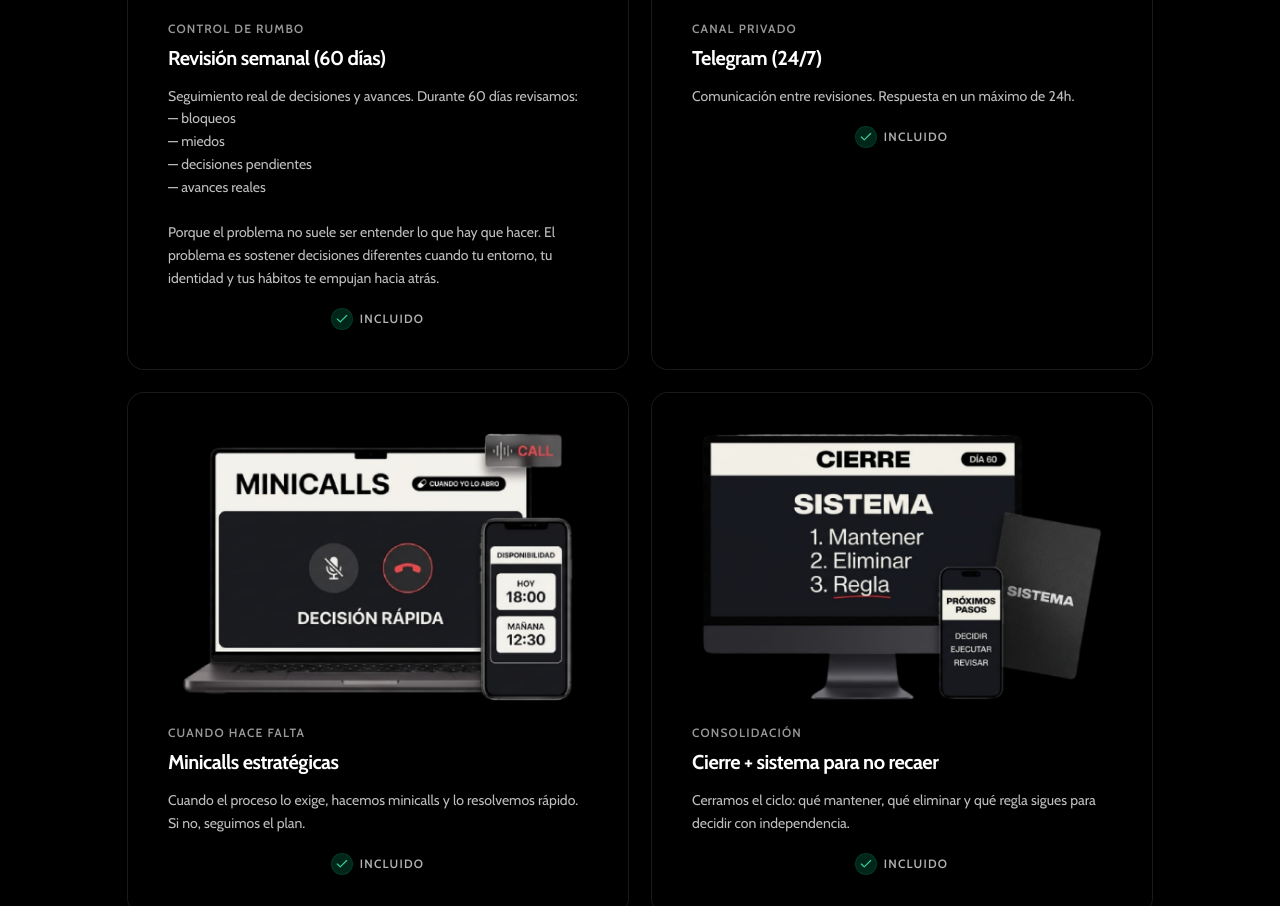
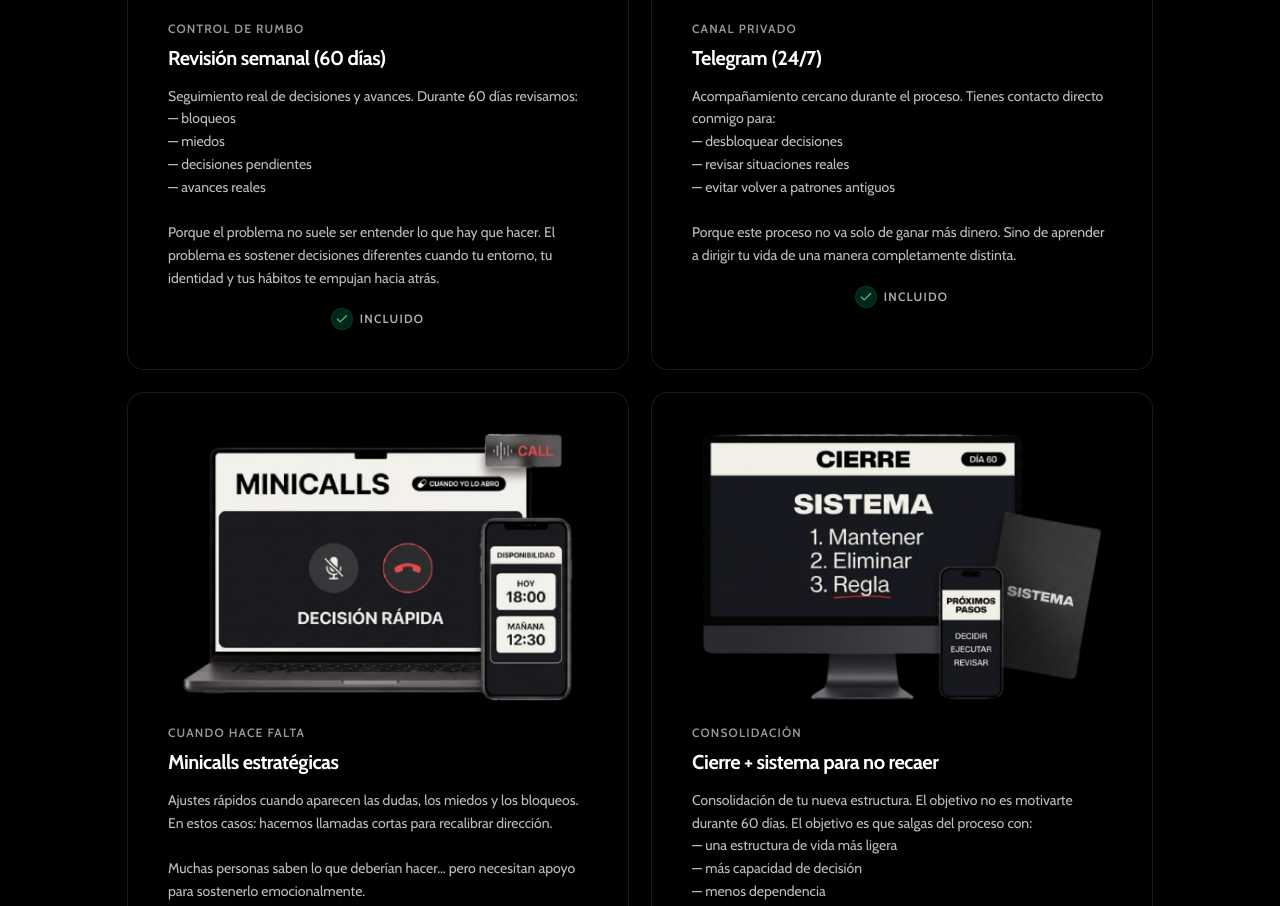
Before and after one commit to Rextimort/gonzalopareja, an Astro site: page /intervencion-estrategica in a window 1280 px wide. Shown: the part 4106-5012 px from the top of the page. Built offline with nearby package versions, Linux system fonts and the light colour scheme; Astro itself is replaced by a stand-in of ours; a web font is replaced by a local one.

Commit message:
Intervención: rewrite cards 4-6 bodies

```diff
--- a/src/pages/intervencion-estrategica.astro
+++ b/src/pages/intervencion-estrategica.astro
@@ -316,7 +316,12 @@ import BaseLayout from '../layouts/BaseLayout.astro';
             <p class="mt-6 text-xs font-semibold tracking-widest text-white/60">CANAL PRIVADO</p>
             <p class="mt-2 text-lg font-extrabold leading-snug tracking-tight text-white sm:text-xl">Telegram (24/7)</p>
             <p class="mt-3 text-sm leading-relaxed text-white/75">
-              Comunicación entre revisiones. Respuesta en un máximo de 24h.
+              Acompañamiento cercano durante el proceso. Tienes contacto directo conmigo para:
+              <br />— desbloquear decisiones
+              <br />— revisar situaciones reales
+              <br />— evitar volver a patrones antiguos
+              <br /><br />
+              Porque este proceso no va solo de ganar más dinero. Sino de aprender a dirigir tu vida de una manera completamente distinta.
             </p>
             <div class="mt-5 flex items-center justify-center gap-2 text-xs font-semibold tracking-widest text-white/70">
               <span class="inline-flex h-5 w-5 items-center justify-center rounded-full bg-emerald-500/20 ring-1 ring-emerald-500/30">
@@ -334,7 +339,9 @@ import BaseLayout from '../layouts/BaseLayout.astro';
             <p class="mt-6 text-xs font-semibold tracking-widest text-white/60">CUANDO HACE FALTA</p>
             <p class="mt-2 text-lg font-extrabold leading-snug tracking-tight text-white sm:text-xl">Minicalls estratégicas</p>
             <p class="mt-3 text-sm leading-relaxed text-white/75">
-              Cuando el proceso lo exige, hacemos minicalls y lo resolvemos rápido. Si no, seguimos el plan.
+              Ajustes rápidos cuando aparecen las dudas, los miedos y los bloqueos. En estos casos: hacemos llamadas cortas para recalibrar dirección.
+              <br /><br />
+              Muchas personas saben lo que deberían hacer… pero necesitan apoyo para sostenerlo emocionalmente.
             </p>
             <div class="mt-5 flex items-center justify-center gap-2 text-xs font-semibold tracking-widest text-white/70">
               <span class="inline-flex h-5 w-5 items-center justify-center rounded-full bg-emerald-500/20 ring-1 ring-emerald-500/30">
@@ -352,7 +359,11 @@ import BaseLayout from '../layouts/BaseLayout.astro';
             <p class="mt-6 text-xs font-semibold tracking-widest text-white/60">CONSOLIDACIÓN</p>
             <p class="mt-2 text-lg font-extrabold leading-snug tracking-tight text-white sm:text-xl">Cierre + sistema para no recaer</p>
             <p class="mt-3 text-sm leading-relaxed text-white/75">
-              Cerramos el ciclo: qué mantener, qué eliminar y qué regla sigues para decidir con independencia.
+              Consolidación de tu nueva estructura. El objetivo no es motivarte durante 60 días. El objetivo es que salgas del proceso con:
+              <br />— una estructura de vida más ligera
+              <br />— más capacidad de decisión
+              <br />— menos dependencia
+              <br />— y una dirección clara para los próximos años
             </p>
             <div class="mt-5 flex items-center justify-center gap-2 text-xs font-semibold tracking-widest text-white/70">
               <span class="inline-flex h-5 w-5 items-center justify-center rounded-full bg-emerald-500/20 ring-1 ring-emerald-500/30">
```
